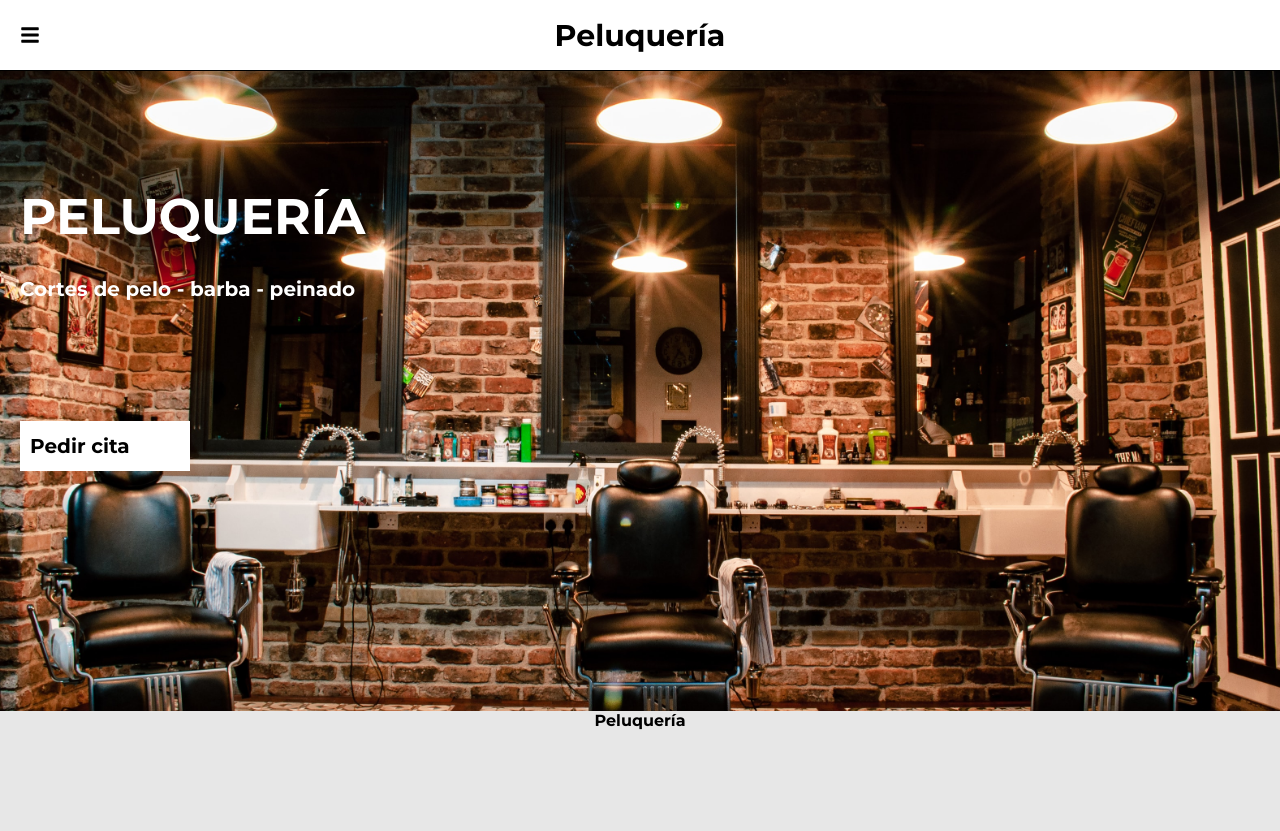
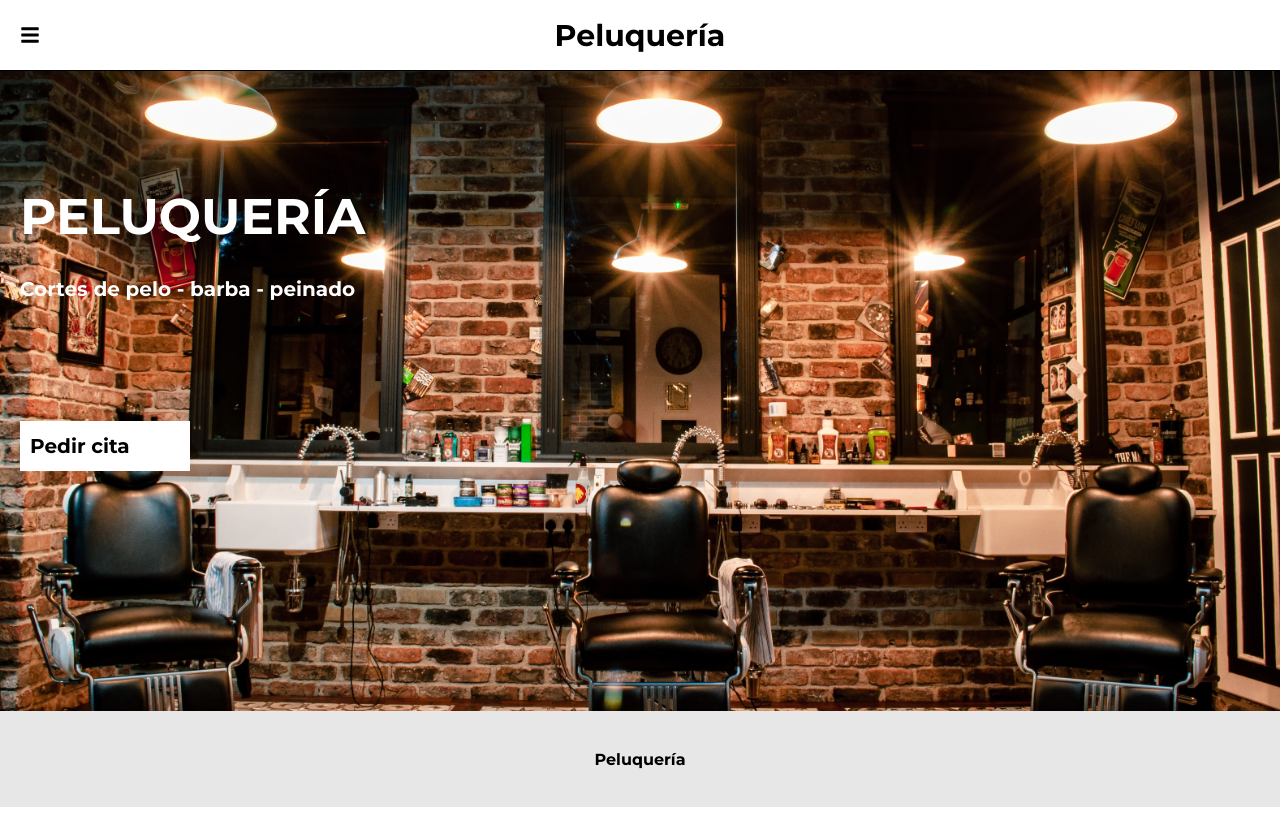
Before and after one commit to andonir/peluqueria-demo, a React (Vite) app: page /#/client in a window 1280 px wide. After the commit the page ends 807 px from the top, so only its background shows below. Built offline with nearby package versions, Linux system fonts and the light colour scheme.

Commit message:
Update App.css

```diff
--- a/src/App.css
+++ b/src/App.css
@@ -573,5 +573,6 @@ footer{
   background-color: rgb(231, 231, 231);
   display: flex;
   justify-content: center;
-  height: 15vh;
+  height: 12vh;
+  align-items: center;
 }
```
